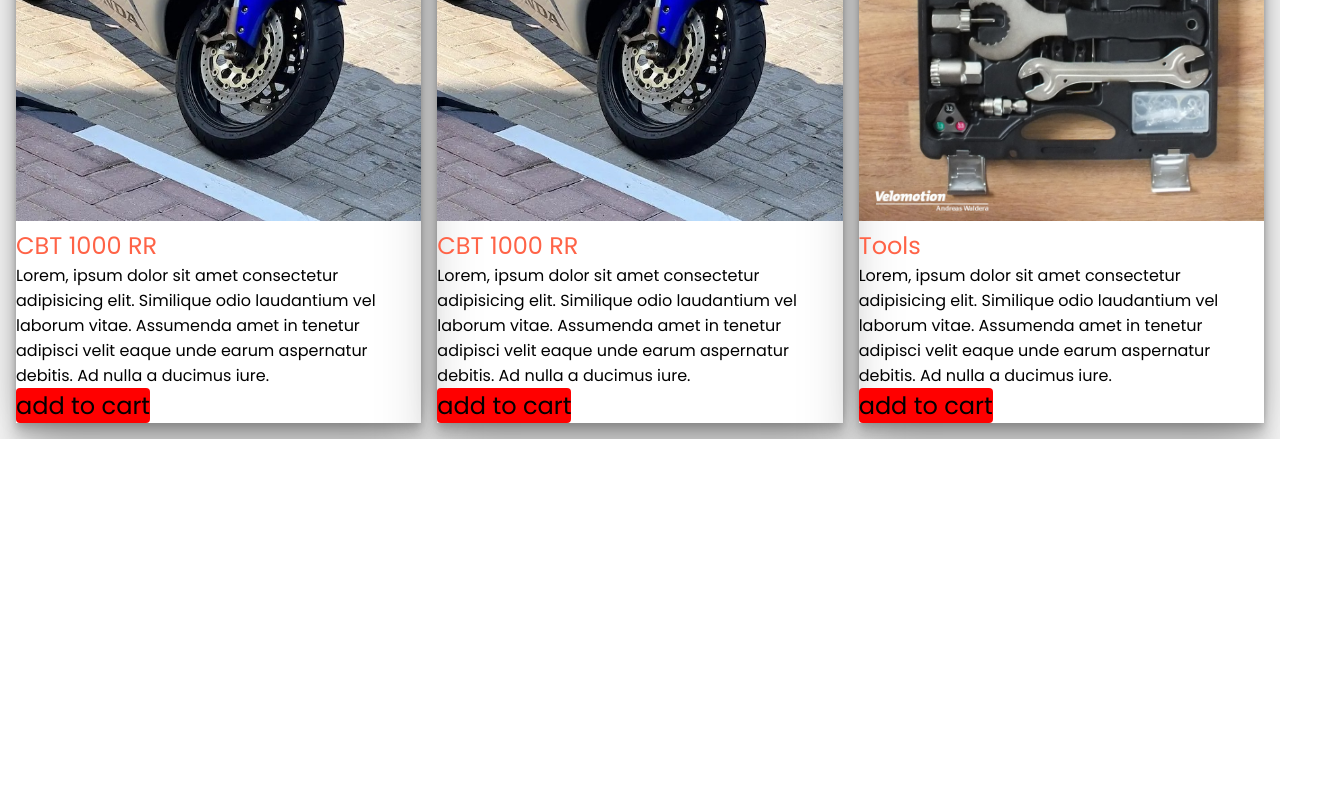
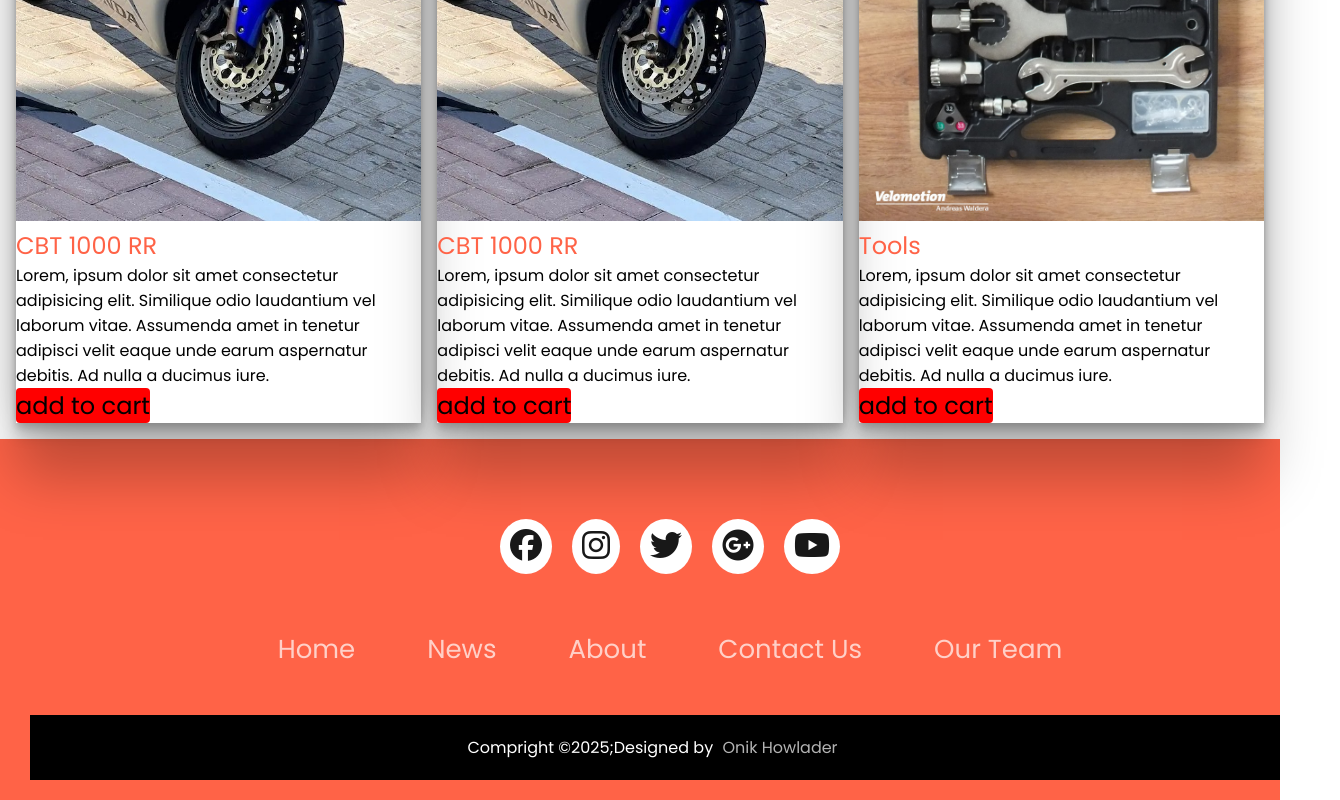
Before and after one commit to Onik-Howlader/first-project, a plain HTML site: page index.html in a window 1280 px wide. Shown: the part 2165-2965 px from the top of the page, 1340 px wide, since content can reach past the window. Before the commit the page ends 2604 px from the top, so only its background shows below. Drawn offline with Linux system fonts and the light colour scheme.

Commit message:
ten commit

```diff
--- a/index.html
+++ b/index.html
@@ -4,6 +4,10 @@
     <meta charset="UTF-8">
     <meta name="viewport" content="width=device-width, initial-scale=1.0">
     <title>My First Simple Project</title>
+
+    <!-- socialmedia link -->
+    <link rel="stylesheet" href="https://cdnjs.cloudflare.com/ajax/libs/font-awesome/6.7.2/css/all.min.css" integrity="sha512-Evv84Mr4kqVGRNSgIGL/F/aIDqQb7xQ2vcrdIwxfjThSH8CSR7PBEakCr51Ck+w+/U6swU2Im1vVX0SVk9ABhg==" crossorigin="anonymous" referrerpolicy="no-referrer" />
+
     <link rel="stylesheet" href="style.css">
     <!--Google FOnts-->
     <link rel="preconnect" href="https://fonts.googleapis.com">
@@ -91,7 +95,27 @@
 </section>
 </main>
 <footer>
-
-</footer>
+    <div class="footercontainer">
+      <div class="socialicons">
+        <a href=""><i class="fa-brands fa-facebook"></i></a>
+        <a href=""><i class="fa-brands fa-instagram"></i></a>
+        <a href=""><i class="fa-brands fa-twitter"></i></a>
+        <a href=""><i class="fa-brands fa-google-plus"></i></a>
+        <a href=""><i class="fa-brands fa-youtube"></i></a>
+      </div>
+      <div class="footernav">
+        <ul>
+          <li><a href="">Home</a></li>
+          <li><a href="">News</a></li>
+          <li><a href="">About</a></li>
+          <li><a href="">Contact Us</a></li>
+          <li><a href="">Our Team</a></li>
+        </ul>
+      </div>
+      <div class="footerBottom">
+        <p>Compright &copy;2025;Designed by <span class="designer">Onik Howlader</span></p>
+      </div>
+    </div>
+  </footer>
 </body>
 </html>
--- a/style.css
+++ b/style.css
@@ -111,3 +111,73 @@ nav{
             margin: 10px;
         }
     }
+
+
+footer{
+    background-color: tomato;
+}
+.footercontainer{
+    width: 100%;
+    padding: 70px 30px 20px;
+}
+.socialicons{
+    display: flex;
+    justify-content: center;
+}
+.socialicons a{
+    text-decoration: none;
+    padding: 10px;
+    background-color: white;
+    margin: 10px;
+    border-radius: 50%;
+}
+.socialicons a i{
+font-size: 2em;
+color: black;
+opacity: 0.9;
+}
+
+/* hover effect on social media */
+.socialicons a:hover{
+    background-color: #F68571;
+    transition: 0.5s;
+}
+.socialicons a:hover i{
+    color: white;
+    transition: 0.5s;
+}
+
+.footernav{
+    margin: 30px 0px;
+}
+.footernav ul{
+    display: flex;
+    justify-content: center;
+}
+.footernav ul li a{
+    color: white;
+    margin: 20px;
+    text-decoration: none;
+    font-size: 1.3em;
+    opacity: 0.7;
+    transition: 0.5s;
+}
+.footernav ul li a:hover{
+    opacity: 1;
+}
+.footerBottom{
+    background-color: #000;
+    text-align: center;
+    padding: 20px 0px;
+margin-right: 30px;
+}
+.footerBottom p{
+    color: white;
+}
+
+.designer{
+    opacity: 0.7;
+    text-transform: 1px;
+    font-weight: 400;
+    margin: 0px 5px;
+}
```
